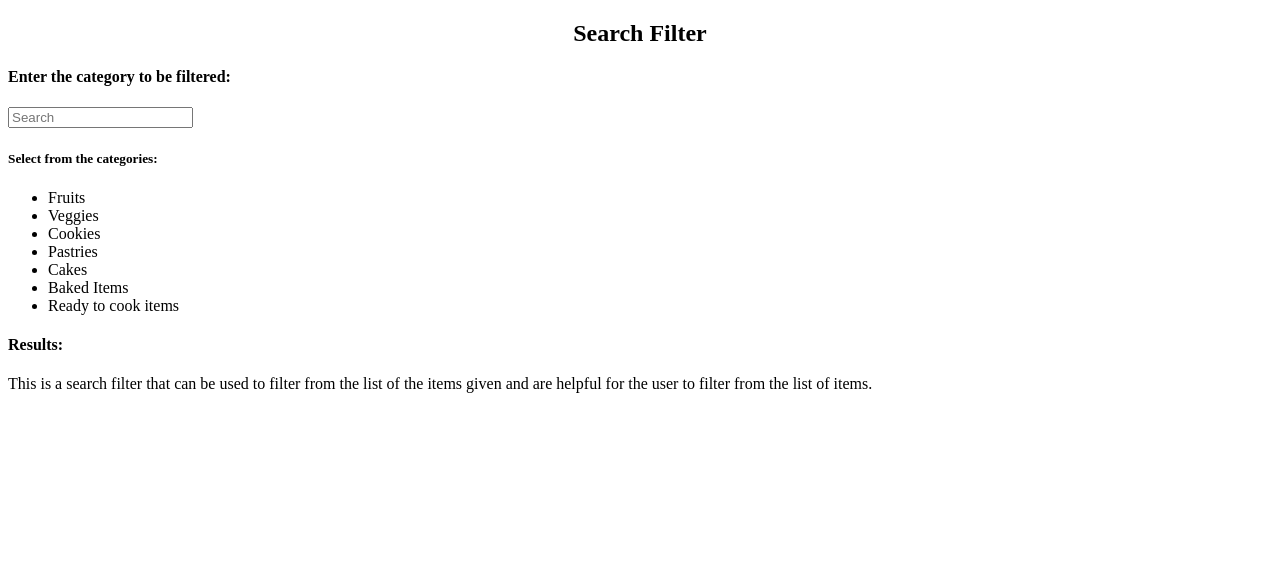
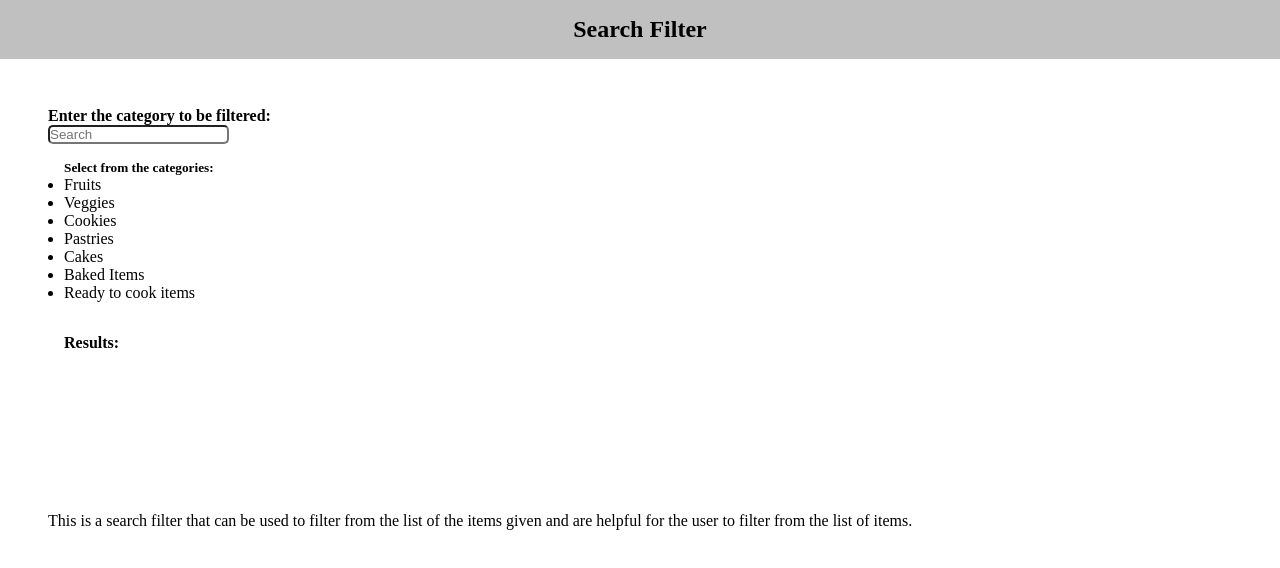
Before and after one commit to Shreyascr5/searchfilter, a plain HTML site: page index.html in a window 1280 px wide. Drawn offline with Linux system fonts and the light colour scheme.

Commit message:
added design aspects

```diff
--- a/style.css
+++ b/style.css
@@ -1,3 +1,28 @@
+*{
+    padding: 0;
+    margin: 0;
+}
 nav{
+    padding: 1rem;
+    font:xx-large;
+    font-weight: 800;
     text-align: center;
+    background-color: silver;
 }
+.container{
+    padding: 3rem;
+    margin:0;
+}
+#textAreaIp{
+    border-radius: 5px;
+}
+.categoryDisp{
+    padding: 1rem;
+}
+.searchOp{
+    padding: 1rem;
+
+}
+footer{
+    padding-top: 9rem;
+}
```
